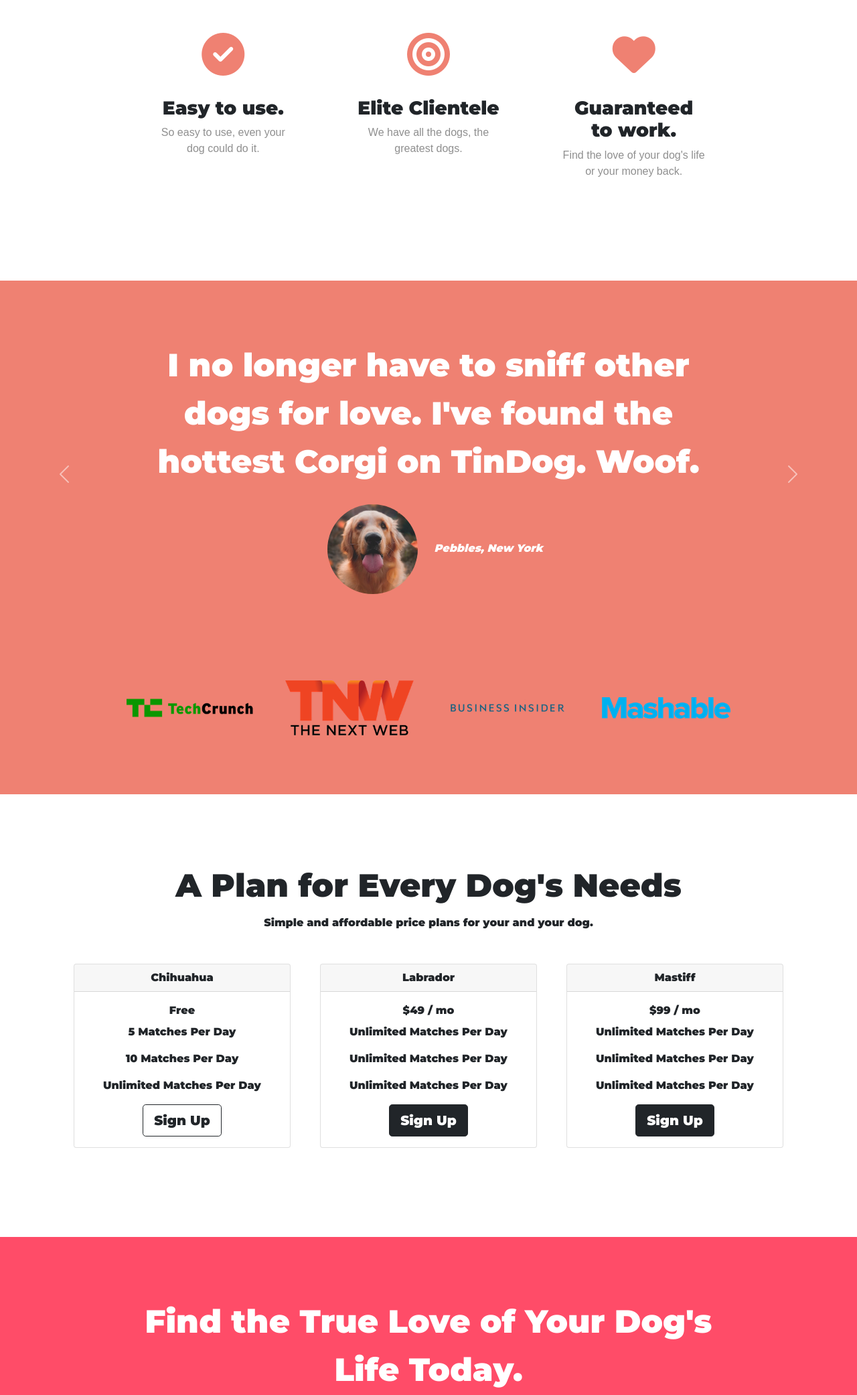
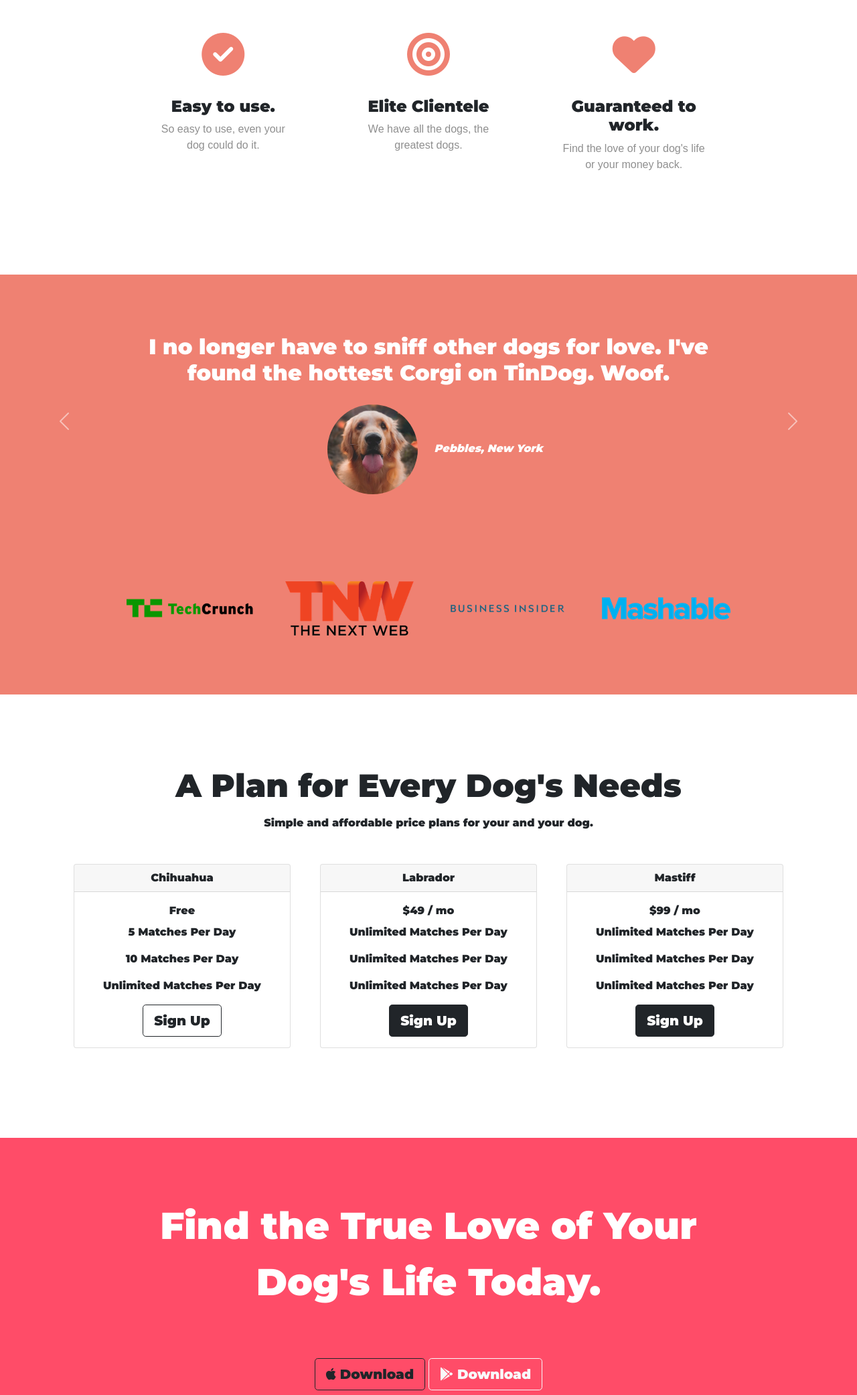
Before and after one commit to sachinboora/TinDog-Bootstrapped-Site, a plain HTML site: page index.html in a window 1280 px wide. Shown: the part 717-2800 px from the top of the page at 67% size. Drawn offline with nearby package versions, Linux system fonts and the light colour scheme.

Commit message:
final completed website

```diff
--- a/css/styles.css
+++ b/css/styles.css
@@ -1,62 +1,56 @@
 #title {
   background-color: #ff4c68;
   color: #fff;
+  text-align: left;
 }
 
-.container-fluid{
+.container-fluid {
   padding: 3% 15% 7%;
 }
 
 body {
   font-family: "Montserrat";
+  text-align: center;
 }
 
-h1 {
+h1, h2, h3, h4, h5, h6 {
   font-family: "Montserrat";
+}
+
+.big-heading {
   font-size: 3.5rem;
   line-height: 1.5;
   color: white;
 }
 
-h2{
-  font-family: "Montserrat";
-  font-size: 3rem;
-  line-height: 1.5;
-}
-
-h3{
-  font-family: "Montserrat";
-}
 /* Navigation Bar */
-
-.navbar{
+.navbar {
   padding: 0 0 4.5rem;
 }
 
-.navbar-brand{
+.navbar-brand {
   font-family: "Ubuntu";
   font-size: 2rem;
   font-weight: bold;
 }
 
-.nav-item{
+.nav-item {
   padding-right: 2rem;
 }
 
-.nav-link{
+.nav-link {
   font-size: 1rem;
   font-family: "Montserrat";
   font-weight: lighter;
 }
 
-
 /* Buttons */
-.download-button{
+.download-button {
   margin-top: 4rem;
 }
 
 /* Title Image */
-.title-image{
+.title-image {
   width: 22%;
   transform: rotate(25deg);
   position: absolute;
@@ -64,113 +58,100 @@ h3{
 }
 
 /* Features Section */
-
-#features{
+#features {
   padding: 7% 15%;
   background-color: #FFFFFF;
   position: relative;
   /* z-index: 1; */
 }
 
-.feature-box{
-  text-align:center;
+.feature-box {
   padding: 5%;
 }
 
-.para{
+.feature-highlights {
+  font-size: 1.5rem;
+}
+
+.para {
   font-family: sans-serif;
   color: #8f8f8f;
 }
 
-.icon{
+.icon {
   color: #ef8172;
   margin-bottom: 1rem;
 }
 
-.icon:hover{
+.icon:hover {
   color: #ff4c68;
 }
 
-
 /* Testimonials Section */
-
-#testimonials{
-
-  text-align: center;
+#testimonials {
   background-color: #ef8172;
   color: #fff;
 }
 
-.testimonial-image{
+.testimonial-image {
   width: 15%;
   border-radius: 100%;
   margin: 20px;
 }
 
-.carousel-item{
+.carousel-item {
   padding: 7% 15%;
 }
 
 /* Press Section */
-#press{
+#press {
   background-color: #ef8172;
-  text-align: center;
   padding-bottom: 3%;
 }
 
-.press-logo{
+.press-logo {
   width: 15%;
   margin: 20px 20px 50px;
 }
 
 /* Pricing Section */
-
-#pricing{
+#pricing {
   padding: 100px;
-  text-align: center;
 }
 
-.pricing-column{
+.pricing-column {
   padding: 3% 2%;
 }
 
+.pricing-heading {
+  font-size: 3rem;
+  line-height: 1.5;
+}
 
 @media (max-width: 1028px) {
-  #title{
+  #title {
     text-align: center;
   }
-  .title-image{
+
+  .title-image {
     position: static;
     transform: rotate(0);
     width: 45%;
   }
-
 }
 
-
 /* Call to Action Section */
-
-#cta{
+#cta {
   background-color: #ff4c68;
-  text-align: center;
   color: #fff;
   padding: 7% 15%;
 }
 
-.cta-heading{
-  font-family: "Montserrat";
-  font-size: 3rem;
-  line-height: 1.5;
+/* Footer Section */
+#footer {
+  padding: 7% 15%;
 }
 
-
-/* Footer Section */
-
-#footer{
-  padding: 7% 15%;
-  text-align: center;
-}
-
-.social-icon{
+.social-icon {
   margin: 20px 10px;
 }
--- a/index.html
+++ b/index.html
@@ -61,7 +61,7 @@
 
       <div class="row">
         <div class="col-lg-6">
-          <h1>Meet new and interseting dogs nearby.</h1>
+          <h1 class="big-heading">Meet new and interseting dogs nearby.</h1>
           <button type="button" class="btn btn-outline-dark btn-lg download-button"><i class="fa-brands fa-apple"></i> Download</button>
           <button type="button" class="btn btn-outline-light btn-lg download-button"><i class="fa-brands fa-google-play"></i> Download</button>
         </div>
@@ -83,17 +83,17 @@
     <div class="row">
       <div class="feature-box col-lg-4">
         <p><i class="icon fa-solid fa-circle-check fa-4x"></i></p>
-        <h3>Easy to use.</h3>
+        <h3 class="feature-highlights">Easy to use.</h3>
         <p class="para">So easy to use, even your dog could do it.</p>
       </div>
       <div class="feature-box col-lg-4">
         <p><i class="icon fa-solid fa-bullseye fa-4x"></i></p>
-        <h3>Elite Clientele</h3>
+        <h3 class="feature-highlights">Elite Clientele</h3>
         <p class="para">We have all the dogs, the greatest dogs.</p>
       </div>
       <div class="feature-box col-lg-4">
         <p><i class="icon fa-solid fa-heart fa-4x"></i></p>
-        <h3>Guaranteed to work.</h3>
+        <h3 class="feature-highlights">Guaranteed to work.</h3>
         <p class="para">Find the love of your dog's life or your money back.</p>
       </div>
     </div>
@@ -144,7 +144,7 @@
 
   <section id="pricing">
 
-    <h2>A Plan for Every Dog's Needs</h2>
+    <h2 class="pricing-heading">A Plan for Every Dog's Needs</h2>
     <p>Simple and affordable price plans for your and your dog.</p>
   <div class="row">
     <div class="pricing-column col-lg-4 col-md-6">
@@ -201,7 +201,7 @@
 
   <section id="cta">
 
-    <h3 class="cta-heading">Find the True Love of Your Dog's Life Today.</h3>
+    <h3 class="big-heading">Find the True Love of Your Dog's Life Today.</h3>
     <button type="button" class="btn btn-outline-dark btn-lg download-button"><i class="fa-brands fa-apple"></i> Download</button>
     <button type="button" class="btn btn-outline-light btn-lg download-button"><i class="fa-brands fa-google-play"></i> Download</button>
 
```
